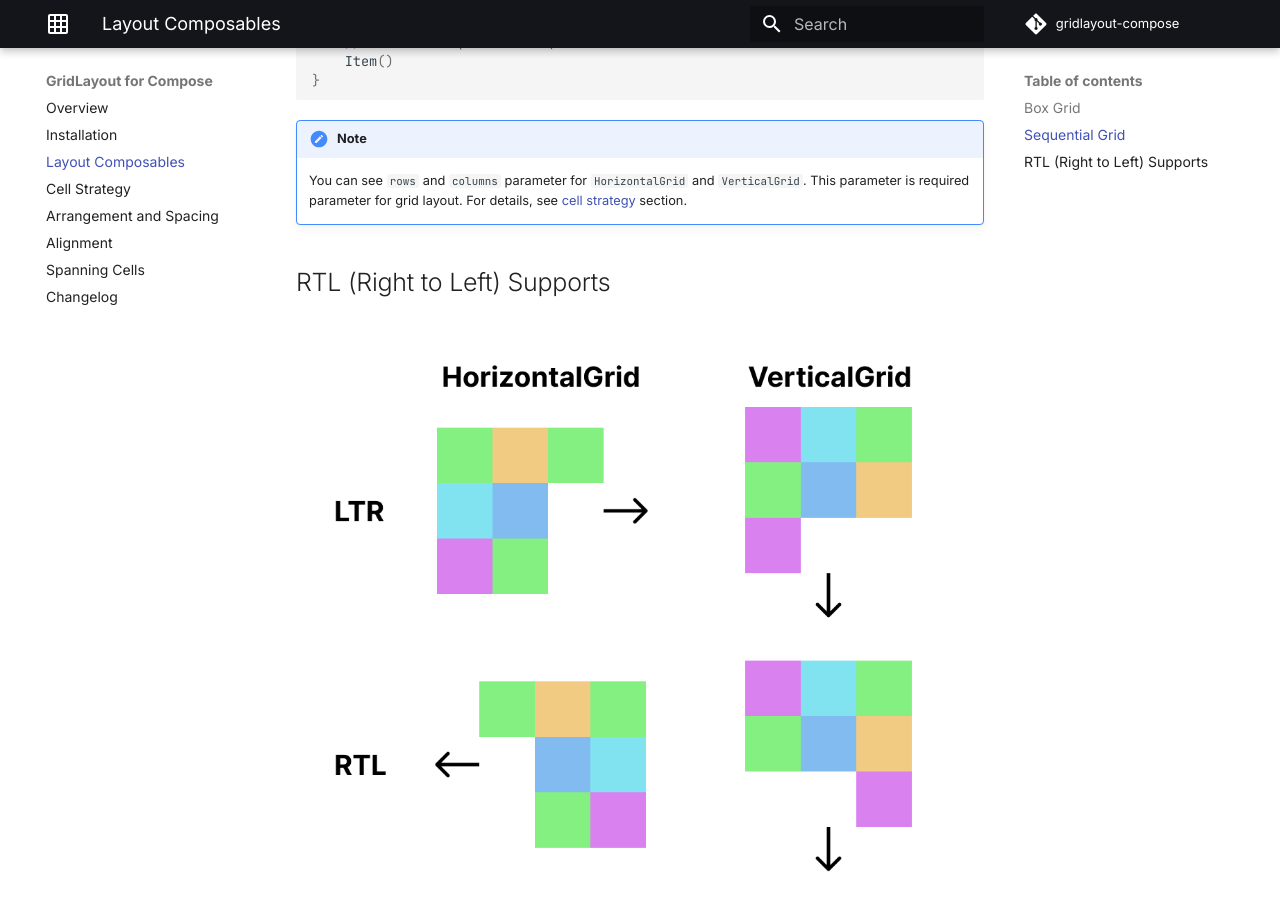
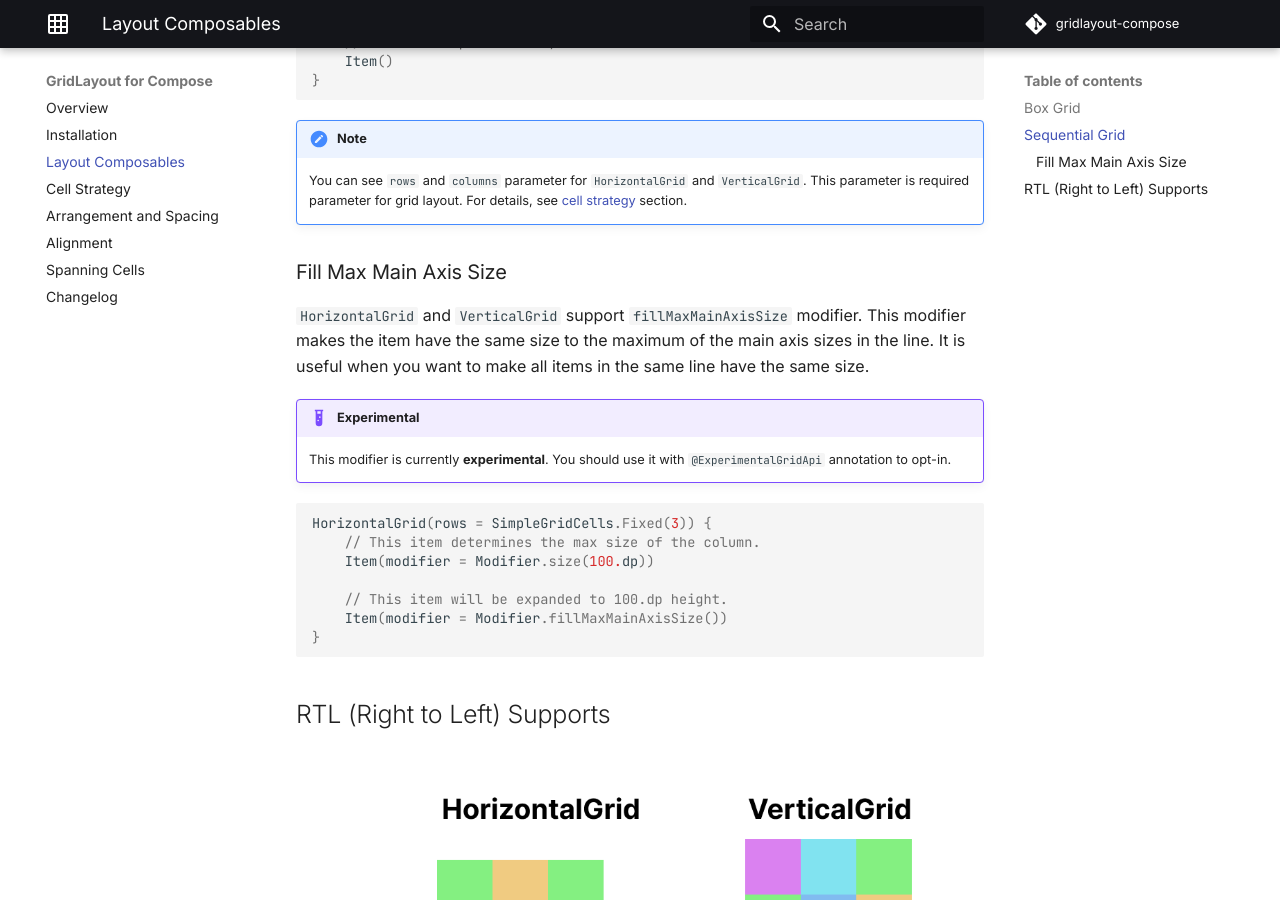
Before and after one commit to cheonjaeung/gridlayout-compose, an MkDocs documentation site: the page built from docs/layout-composables.md, in a window 1280 px wide and 900 px high, scrolled down 2749 px. Built offline with MkDocs 1.6.1 and Material for MkDocs 9.7.7, drawn with Linux system fonts in a browser that asks for light colours; comment, search, counter and statistics services are not loaded.

Commit message:
Add docs for fillMaxMainAxisSize modifier

````diff
--- a/docs/layout-composables.md
+++ b/docs/layout-composables.md
@@ -94,6 +94,25 @@ VerticalGrid(
     This parameter is required parameter for grid layout.
     For details, see [cell strategy](./cell-strategy.md) section.
 
+### Fill Max Main Axis Size
+
+`HorizontalGrid` and `VerticalGrid` support `fillMaxMainAxisSize` modifier.
+This modifier makes the item have the same size to the maximum of the main axis sizes in the line.
+It is useful when you want to make all items in the same line have the same size.
+
+!!! example "Experimental"
+    This modifier is currently **experimental**. You should use it with `@ExperimentalGridApi` annotation to opt-in.
+
+```kotlin
+HorizontalGrid(rows = SimpleGridCells.Fixed(3)) {
+    // This item determines the max size of the column.
+    Item(modifier = Modifier.size(100.dp))
+
+    // This item will be expanded to 100.dp height.
+    Item(modifier = Modifier.fillMaxMainAxisSize())
+}
+```
+
 ## RTL (Right to Left) Supports
 
 ![layout-directions](./images/layout-direction.png)
````
